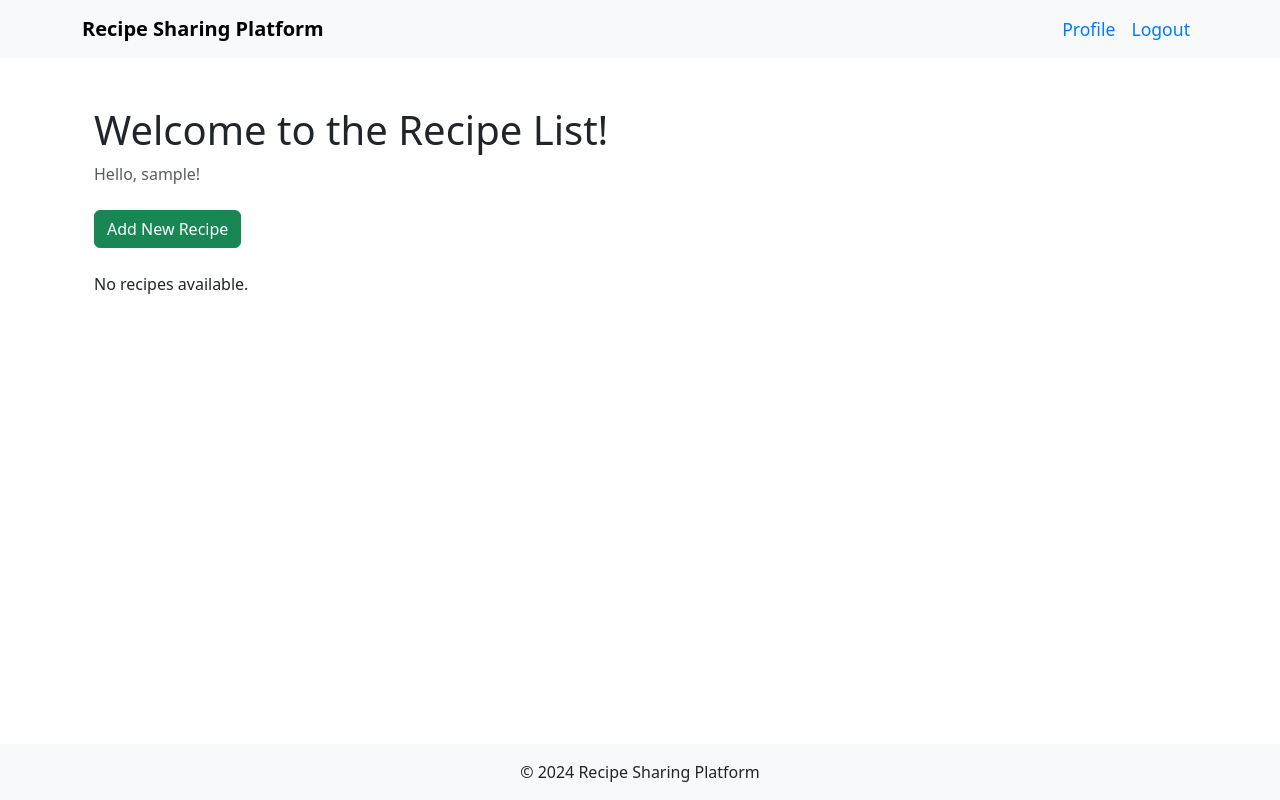
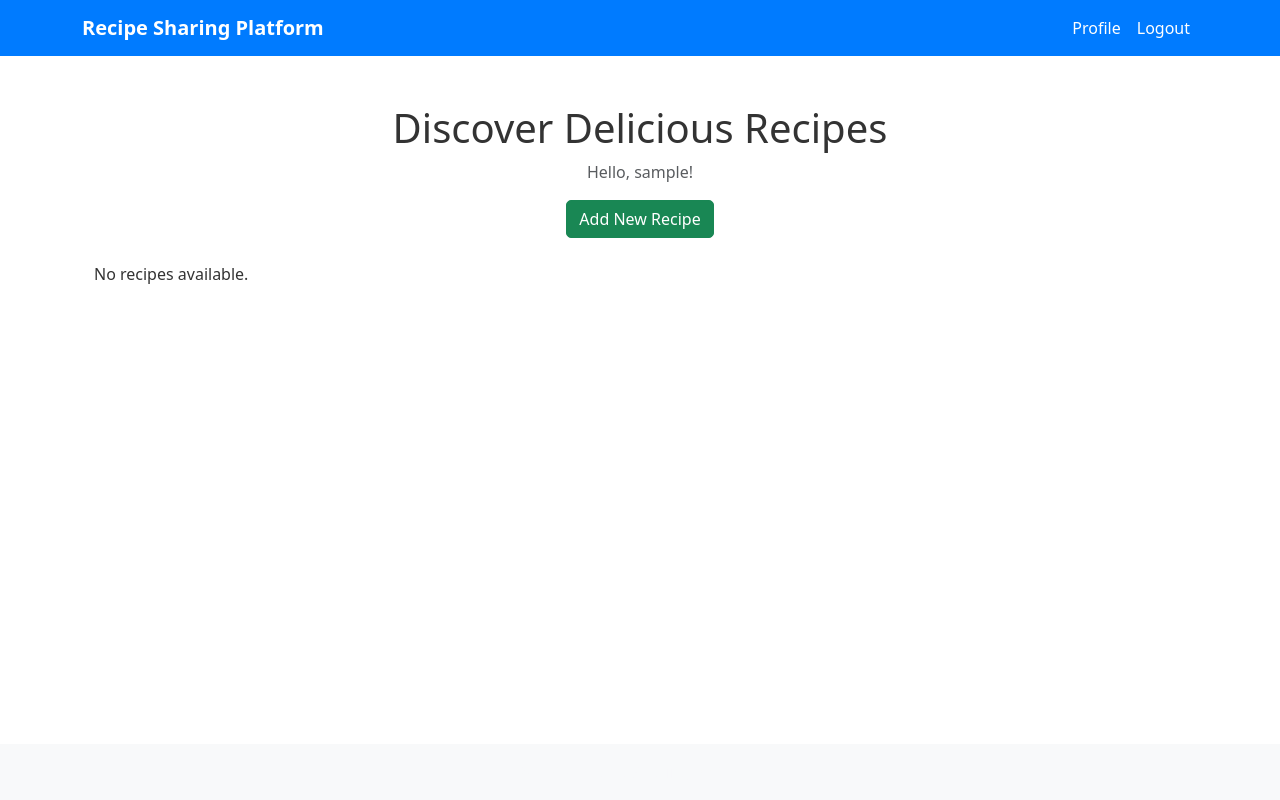
Before and after one commit to m75-ali/recipe-sharing-platform, a Django app: page /recipes/ in a window 1280 px wide. Run offline with Django 4.2, Linux system fonts and the light colour scheme; the visitor is signed in with stand-in values (Sample User, id 1); data that the repository does not hold is empty; some libraries are stand-ins or nearby versions.

Commit message:
Styles updated

```diff
--- a/recipesharing/recipes/forms.py
+++ b/recipesharing/recipes/forms.py
@@ -5,3 +5,9 @@ class RecipeForm(forms.ModelForm):
     class Meta:
         model = Recipe
         fields = ['title', 'description', 'ingredients', 'instructions', 'category']
+
+    def __init__(self, *args, **kwargs):
+        super(RecipeForm, self).__init__(*args, **kwargs)
+        # Add Bootstrap classes to each field
+        for field_name, field in self.fields.items():
+            field.widget.attrs['class'] = 'form-control'
--- a/recipesharing/recipes/templates/recipes/base.html
+++ b/recipesharing/recipes/templates/recipes/base.html
@@ -1,12 +1,11 @@
-{% load static %}
-<!DOCTYPE html>
+{% load static %}<!DOCTYPE html>
 <html lang="en">
 <head>
     <meta charset="UTF-8">
     <meta name="viewport" content="width=device-width, initial-scale=1.0">
     <title>{% block title %}Recipe Sharing Platform{% endblock %}</title>
-    <link rel="stylesheet" href="{% static 'css/style.css' %}">
     <link rel="stylesheet" href="{% static 'bootstrap/css/bootstrap.min.css' %}">
+    <link rel="stylesheet" href="{% static 'bootstrap/css/style.css' %}">
 </head>
 <body class="d-flex flex-column min-vh-100">
     <header>
--- a/recipesharing/recipes/templates/recipes/index.html
+++ b/recipesharing/recipes/templates/recipes/index.html
@@ -2,28 +2,32 @@
 
 {% block content %}
   <div class="container">
-    <h1 class="mt-4">Welcome to the Recipe List!</h1>
+    <h1 class="mt-4 text-center">Discover Delicious Recipes</h1>
 
-    <!-- If the user is logged in, show Logout, Profile, and Add Recipe options -->
+    <!-- If the user is logged in, show options -->
     {% if user.is_authenticated %}
-      <p class="text-muted">Hello, {{ user.username }}!</p>
-      <a href="{% url 'add_recipe' %}" class="btn btn-success mt-2">Add New Recipe</a> <!-- Add New Recipe Button -->
+      <p class="text-muted text-center">Hello, {{ user.username }}!</p>
+      <div class="text-center mb-4">
+        <a href="{% url 'add_recipe' %}" class="btn btn-success">Add New Recipe</a>
+      </div>
     {% endif %}
 
     <div class="row mt-4">
       {% for recipe in recipes %}
         <div class="col-md-4">
-          <div class="card mb-4">
+          <div class="card mb-4 shadow-sm">
             <div class="card-body">
-              <h5 class="card-title"><a href="{% url 'recipe_detail' recipe.id %}">{{ recipe.title }}</a></h5>
+              <h5 class="card-title">
+                <a href="{% url 'recipe_detail' recipe.id %}" class="text-light">{{ recipe.title }}</a>
+              </h5>
               <p class="card-text">{{ recipe.description|truncatewords:20 }}</p>
 
-              <!-- Display the average rating or "No ratings yet" -->
+              <!-- Display the average rating or 'No ratings yet' -->
               <p class="card-text">
                 {% if recipe.average_rating %}
-                  Average Rating: {{ recipe.average_rating|floatformat:1 }} / 5
+                  ⭐ Average Rating: {{ recipe.average_rating|floatformat:1 }} / 5
                 {% else %}
-                  No ratings yet
+                  ⭐ No ratings yet
                 {% endif %}
               </p>
 
--- a/recipesharing/static/bootstrap/css/style.css
+++ b/recipesharing/static/bootstrap/css/style.css
@@ -1,45 +1,68 @@
-/* General styles */
-html, body {
-    height: 100%;
-    margin: 0;
+/* General adjustments for text */
+body {
+    color: #333333 !important; /* Dark gray text for good contrast */
 }
 
-/* Flexbox for the layout to push footer to the bottom */
-body {
-    display: flex;
-    flex-direction: column;
+/* Custom Card Styles */
+.card {
+    border-radius: 10px !important; /* Softer rounded corners */
+    box-shadow: 0 4px 8px rgba(0, 0, 0, 0.1) !important; /* Subtle shadow for depth */
+    transition: transform 0.2s ease-in-out !important; /* Smooth hover effect */
 }
 
-/* Ensure the main content area stretches to fill space */
-main {
-    flex: 1;
+.card:hover {
+    transform: scale(1.03) !important; /* Slight zoom on hover */
 }
 
-/* Footer stays at the bottom */
-footer {
-    background-color: #f8f9fa;
-    padding: 1rem 0;
-    text-align: center;
+/* Custom Button Styles */
+.btn {
+    border-radius: 5px !important; /* Rounded corners for buttons */
+    transition: background-color 0.3s ease, color 0.3s ease !important; /* Smooth color transition */
 }
 
-/* Navbar styles */
+.btn-primary {
+    background-color: #007bff !important; /* Standard Bootstrap blue */
+    border: none !important;
+}
+
+.btn-primary:hover {
+    background-color: #0056b3 !important; /* Darker blue on hover */
+    color: #fff !important;
+}
+
+/* Custom Navbar */
+.navbar {
+    background-color: #007bff !important; /* Consistent with primary buttons */
+}
+
 .navbar-brand {
-    font-weight: bold;
+    font-weight: bold !important;
+    color: #ffffff !important; /* White text for visibility */
 }
 
 .navbar-nav .nav-link {
-    font-size: 1.1rem;
+    color: #ffffff !important; /* White links */
 }
 
-.nav-item a {
-    color: #007bff;
+.navbar-nav .nav-link:hover {
+    color: #f1f1f1 !important; /* Slightly lighter on hover */
 }
 
-.nav-item a:hover {
-    color: #0056b3;
+/* Footer Styles */
+footer {
+    background-color: #343a40 !important; /* Dark background for footer */
+    color: #f8f9fa !important; /* Light text for contrast */
+    padding: 1.5rem 0 !important;
+    text-align: center !important;
 }
 
-/* Styling the buttons */
-.btn {
-    font-size: 1rem;
+/* Responsive Tweaks for Mobile */
+@media (max-width: 768px) {
+    .card {
+        margin-bottom: 1rem !important;
+    }
+
+    .navbar-nav {
+        text-align: center !important;
+    }
 }
```
